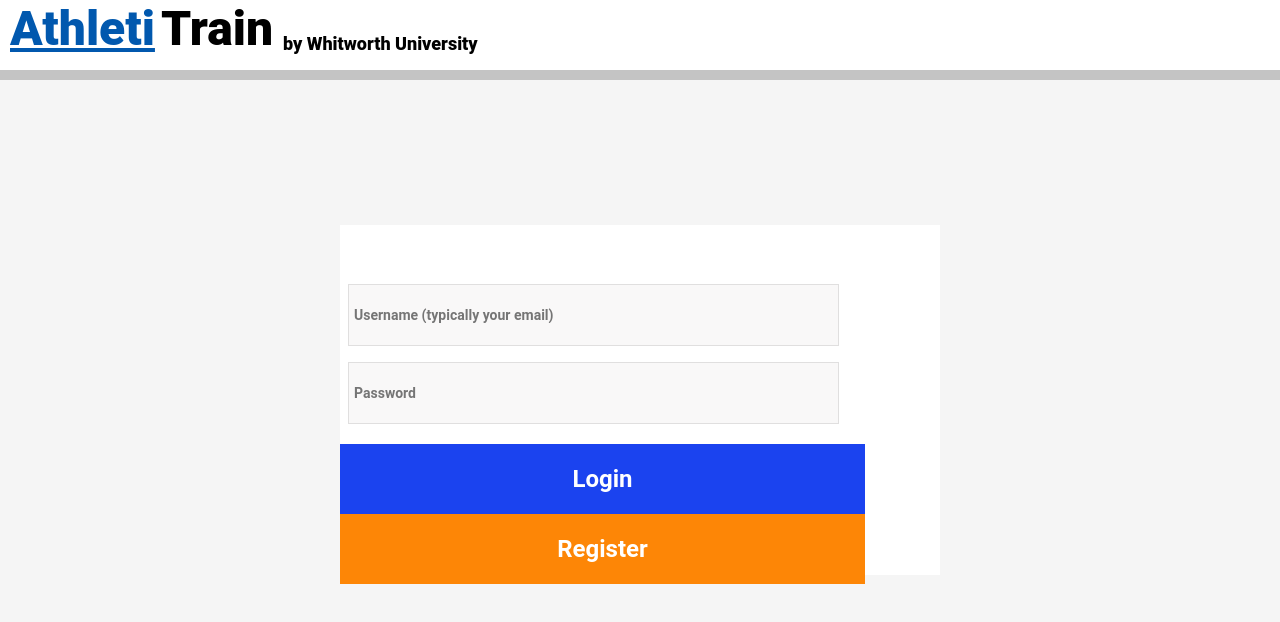
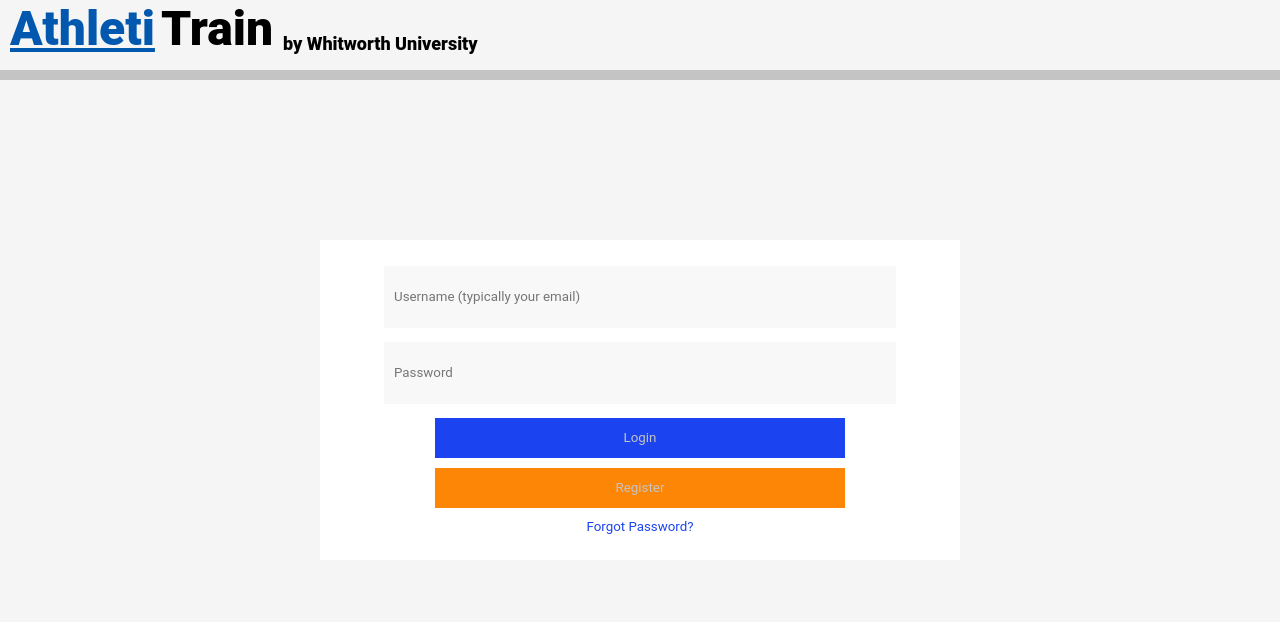
Before and after one commit to Exam-Prep/Athletic-Training, a React app: page / in a window 1280 px wide. Shown: the top 622 px of the page. Built offline with nearby package versions, Linux system fonts and the light colour scheme; no server answers.

Commit message:
make login page reactive

```diff
--- a/src/components/app/pages/login/index.tsx
+++ b/src/components/app/pages/login/index.tsx
@@ -24,12 +24,6 @@ const Login = () => {
 			<div className={styles.loginBackground}>
 				<div className={styles.loginBox}>
 					<AuthWidget />
-					<button className={styles.forgotPassword}>
-						Forgot Password?
-					</button>
-					<button className={styles.createAccount}>
-						New Learner? Click Here
-					</button>
 				</div>
 			</div>
 		</Page>
--- a/src/components/app/pages/login/styles.scss
+++ b/src/components/app/pages/login/styles.scss
@@ -6,11 +6,9 @@
 	background-color: #f5f5f5;
 }
 
-/* AthletiTrain by Whitworth University */
-
 .header {
 	width: 100vw;
-	height: 80px;
+	max-height: 10%;
 
 	.logo {
 		position: absolute;
@@ -44,8 +42,6 @@
 		margin-left: 10px;
 	}
 
-	/* border between header and body */
-
 	.headerBorder {
 		position: absolute;
 		width: 100%;
@@ -57,58 +53,22 @@
 	}
 }
 
-/* background container for login components */
 .loginBackground {
 	background-color: #f5f5f5;
 	width: 100%;
 	height: 100%;
+	display: flex;
+	justify-content: center;
+	align-items: center;
 
 	.loginBox {
-		@include variables.bodyContainer;
+		width: 50%;
+		height: 40%;
+		background-color: #ffffff;
+		display: flex;
+		justify-content: center;
+		align-items: center;
 		flex-direction: column;
-		align-items: center;
-		width: 600px;
-		height: 250px;
-		position: fixed;
-		top: 50%;
-		left: 50%;
-		transform: translate(-50%, -50%);
-
-		background: #ffffff;
-
-		/* Forgot Password ? */
-
-		.forgotPassword {
-			@include variables.invisibleButton;
-			width: 200px;
-			height: 22px;
-
-			margin: 8px;
-			margin-top: 12px;
-
-			font-style: normal;
-			font-weight: bold;
-			font-size: 14px;
-			line-height: 16px;
-
-			color: #1b43ef;
-		}
-
-		/* New Learner? Click Here */
-
-		.createAccount {
-			@include variables.invisibleButton;
-			width: 200px;
-			height: 22px;
-
-			margin: 8px;
-
-			font-style: normal;
-			font-weight: bold;
-			font-size: 14px;
-			line-height: 16px;
-
-			color: #1b43ef;
-		}
+		position: relative;
 	}
 }
--- a/src/components/auth-widget/index.tsx
+++ b/src/components/auth-widget/index.tsx
@@ -35,18 +35,20 @@ const AuthWidget = () => {
 	};
 
 	return (
-		<div>
+		<div className={styles.authWidget}>
 			<input
-				className={styles.usernameTextBox}
+				type='email'
+				className={styles.input}
 				onChange={(e) => setEmail(e.target.value)}
 				placeholder='Username (typically your email)'
 			/>
 			<input
-				className={styles.passwordTextBox}
+				type='password'
+				className={styles.input}
 				onChange={(e) => setPassword(e.target.value)}
 				placeholder='Password'
 			/>
-			<div className={styles.loginBox}>
+			<div className={styles.buttonBox}>
 				<button className={styles.loginButton} onClick={onClickLogin}>
 					Login
 				</button>
@@ -56,6 +58,9 @@ const AuthWidget = () => {
 				>
 					Register
 				</button>
+				<button className={styles.forgotPassword}>
+					Forgot Password?
+				</button>
 			</div>
 		</div>
 	);
--- a/src/components/auth-widget/styles.scss
+++ b/src/components/auth-widget/styles.scss
@@ -1,79 +1,59 @@
 /** @format */
 @use "../../styles/variables" as variables;
 
-.loginButton {
-	width: 525px;
-	height: 70px;
-
-	margin: 8px, 8px, 12px, 8px;
-
-	background: #1b43ef;
-
-	font-style: normal;
-	font-weight: bold;
-	font-size: 24px;
-	line-height: 28px;
-
-	border: none;
-
-	color: #ffffff;
+@mixin flexColumn {
+	display: flex;
+	justify-content: center;
+	align-items: center;
+	flex-direction: column;
 }
 
-.registerButton {
-	width: 525px;
-	height: 70px;
-
-	margin: 8px, 8px, 12px, 8px;
-
-	background: #fd8606;
-
-	font-style: normal;
-	font-weight: bold;
-	font-size: 24px;
-	line-height: 28px;
-
+@mixin button {
+	width: 80%;
+	height: 40px;
+	margin-bottom: 10px;
 	border: none;
-
-	color: #ffffff;
+	color: #c4c4c4;
+	cursor: pointer;
 }
 
-/* Username (typically your email) */
+.authWidget {
+	@include flexColumn;
+	width: 100%;
+	height: 100%;
 
-.usernameTextBox {
-	@include variables.textBox;
-	width: 479px;
-	height: 50px;
+	.input {
+		width: 80%;
+		height: 62px;
+		background-color: #f9f8f8;
+		margin-bottom: 14px;
+		border: none;
+		box-sizing: border-box;
+		padding-left: 10px;
+	}
 
-	margin: 8px;
-	padding: 5px;
+	.buttonBox {
+		@include flexColumn;
 
-	background: #f9f8f8;
+		width: 80%;
+	}
 
-	font-style: normal;
-	font-weight: bold;
-	font-size: 14px;
-	line-height: 16px;
+	.loginButton {
+		@include button;
 
-	color: #c4c4c4;
+		background-color: #1b43ef;
+	}
+
+	.registerButton {
+		@include button;
+
+		background-color: #fd8606;
+	}
+
+	.forgotPassword {
+		background-color: transparent;
+		border: none;
+		color: #1b43ef;
+		cursor: pointer;
+	}
 }
-
-/* Password */
-
-.passwordTextBox {
-	@include variables.textBox;
-	width: 479px;
-	height: 50px;
-
-	margin: 8px;
-	margin-bottom: 20px;
-	padding: 5px;
-
-	background: #f9f8f8;
-
-	font-style: normal;
-	font-weight: bold;
-	font-size: 14px;
-	line-height: 16px;
-
-	color: #c4c4c4;
-}
```
